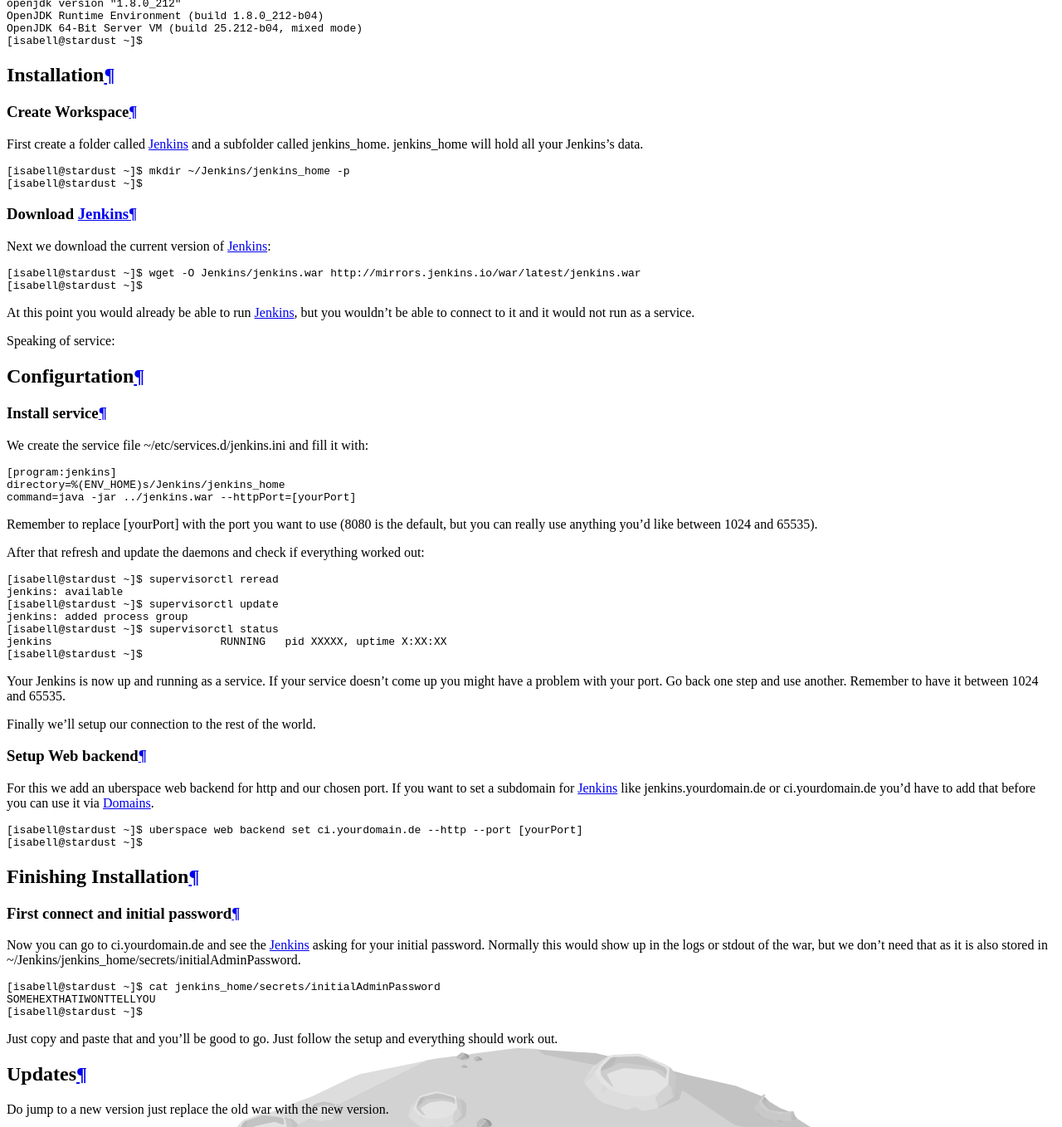
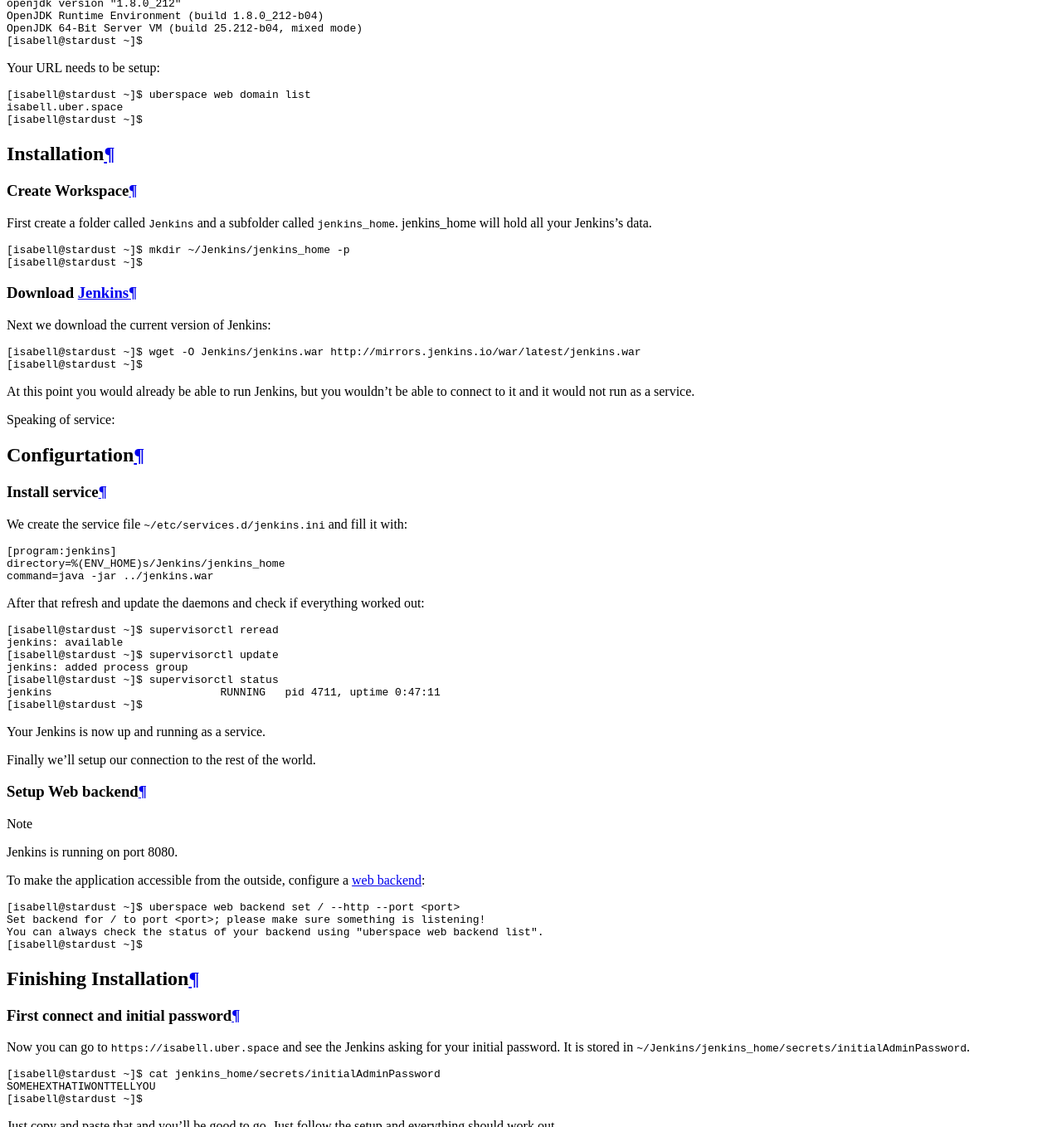
Before and after one commit to Uberspace/lab, a Sphinx documentation site: the page built from source/guide_jenkins.rst, in a window 1280 px wide and 1400 px high, scrolled down 3120 px, cut to the strip 0-1358 px from the top of the window. Shown: the whole strip at 83% size. Built offline with Sphinx 7.4.7 and the Read the Docs theme 2.0.0, drawn with Linux system fonts in a browser that asks for light colours.

Commit message:
[jenkins] reformatting according to style guide

```diff
--- a/source/guide_jenkins.rst
+++ b/source/guide_jenkins.rst
@@ -51,13 +51,18 @@
  OpenJDK 64-Bit Server VM (build 25.212-b04, mixed mode)
  [isabell@stardust ~]$
 
+Your URL needs to be setup:
+
+.. include:: includes/web-domain-list.rst
+
+
 Installation
 ============
 
 Create Workspace
 ----------------
 
-First create a folder called Jenkins_ and a subfolder called jenkins_home.
+First create a folder called ``Jenkins`` and a subfolder called ``jenkins_home``.
 jenkins_home will hold all your Jenkins's data.
 
 ::
@@ -69,7 +74,7 @@
 Download Jenkins_
 -----------------
 
-Next we download the current version of Jenkins_:
+Next we download the current version of Jenkins:
 
 ::
 
@@ -77,7 +82,7 @@
  [isabell@stardust ~]$
 
 
-At this point you would already be able to run Jenkins_, but you wouldn't be able to connect to it and it would not run as a service.
+At this point you would already be able to run Jenkins, but you wouldn't be able to connect to it and it would not run as a service.
 
 Speaking of service:
 
@@ -87,15 +92,14 @@
 Install service
 ---------------
 
-We create the service file ~/etc/services.d/jenkins.ini and fill it with:
+We create the service file ``~/etc/services.d/jenkins.ini`` and fill it with:
 
 ::
 
  [program:jenkins]
  directory=%(ENV_HOME)s/Jenkins/jenkins_home
- command=java -jar ../jenkins.war --httpPort=[yourPort]
+ command=java -jar ../jenkins.war
 
-Remember to replace [yourPort] with the port you want to use (8080 is the default, but you can really use anything you'd like between 1024 and 65535).
 
 After that refresh and update the daemons and check if everything worked out:
 
@@ -106,23 +110,21 @@
  [isabell@stardust ~]$ supervisorctl update
  jenkins: added process group
  [isabell@stardust ~]$ supervisorctl status
- jenkins                          RUNNING   pid XXXXX, uptime X:XX:XX
+ jenkins                          RUNNING   pid 4711, uptime 0:47:11
  [isabell@stardust ~]$
 
-Your Jenkins is now up and running as a service. If your service doesn't come up you might have a problem with your port. Go back one step and use another. Remember to have it between 1024 and 65535.
+Your Jenkins is now up and running as a service.
 
 Finally we'll setup our connection to the rest of the world.
 
 Setup Web backend
 -----------------
 
-For this we add an uberspace web backend for http and our chosen port.
-If you want to set a subdomain for Jenkins_ like jenkins.yourdomain.de or ci.yourdomain.de you'd have to add that before you can use it via :manual_anchor:`Domains <web-domains.html#setup>`.
+.. note::
 
-::
+    Jenkins is running on port 8080.
 
- [isabell@stardust ~]$ uberspace web backend set ci.yourdomain.de --http --port [yourPort]
- [isabell@stardust ~]$
+.. include:: includes/web-backend.rst
 
 Finishing Installation
 ======================
@@ -130,7 +132,7 @@
 First connect and initial password
 ----------------------------------
 
-Now you can go to ci.yourdomain.de and see the Jenkins_ asking for your initial password. Normally this would show up in the logs or stdout of the war, but we don't need that as it is also stored in ~/Jenkins/jenkins_home/secrets/initialAdminPassword.
+Now you can go to ``https://isabell.uber.space`` and see the Jenkins asking for your initial password. It is stored in ``~/Jenkins/jenkins_home/secrets/initialAdminPassword``.
 
 ::
 
```
